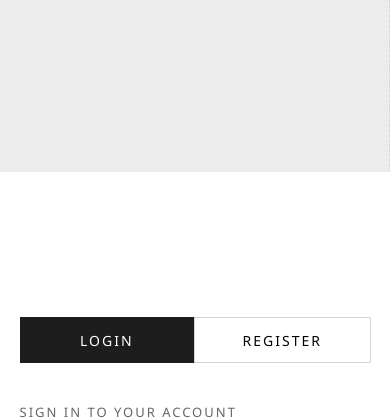
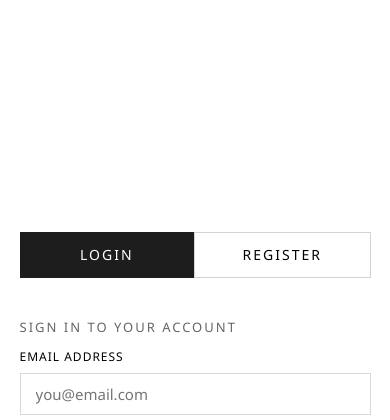
Before and after one commit to blynebyline/Laundry-Transaction-Processing-System, a PHP site: page /Pages/login.html in a window 390 px wide. Shown: the top 420 px of the page. Run offline with PHP 8.4, Linux system fonts and the light colour scheme.

Commit message:
feat: add responsiveness to login

```diff
--- a/style/login.css
+++ b/style/login.css
@@ -150,3 +150,9 @@ a {
     margin: 60px 0;
   }
 }
+
+@media (max-width: 768px){
+  .left-panel {
+    display: none;
+  }
+}
```
